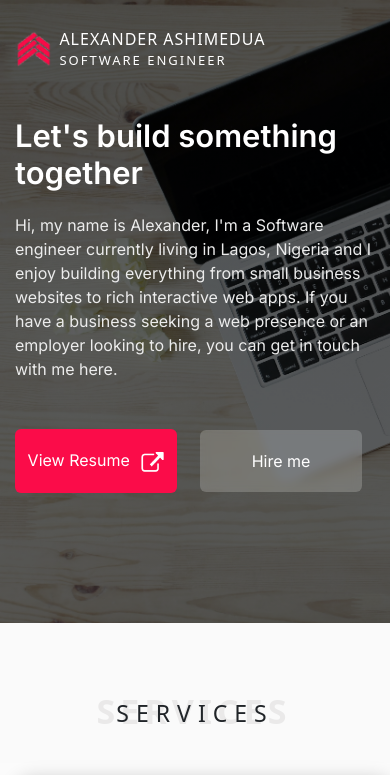
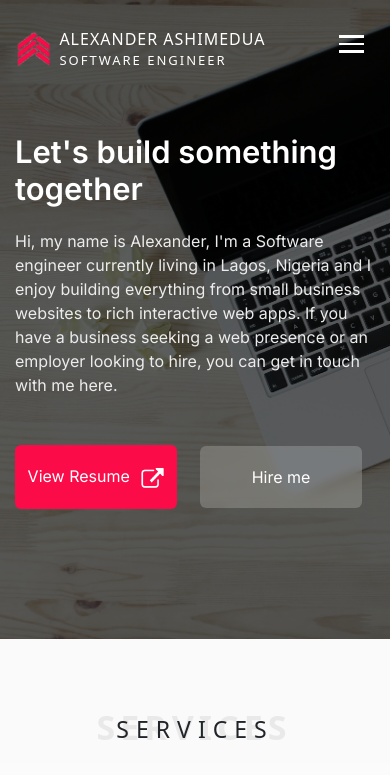
Before and after one commit to AlexanderOba/My-portfolio-web, a Next.js app: page / in a window 390 px wide. Shown: the top 775 px of the page. Built offline with nearby package versions, Linux system fonts and the light colour scheme.

Commit message:
changed image paths

```diff
--- /dev/null
+++ b/components/burger.js
@@ -0,0 +1,51 @@
+import { useState } from "react";
+import Navlist from "./navList.js";
+import styled from "styled-components";
+
+
+const StyledBurger = styled.div`
+   display: none;
+   cursor: pointer;
+
+  div {
+      width: 25px;
+      height: 2.8px;
+      background: #fff;
+      margin: 5px;
+      transform-origin: 1px;
+      transition: all .3s linear;
+
+      &:nth-child(1){
+        transform: ${({ open }) => (open ? "rotate(45deg)" : "rotate(0)")};
+      }
+      &:nth-child(2){
+        transform: ${({ open }) =>
+          open ? "translateX(-500%)" : "translateX(0)"};
+        opacity: ${({ open }) => (open ? 0 : 1)};
+      }
+      &:nth-child(3){
+        transform: ${({ open }) => (open ? "rotate(-45deg)" : "rotate(0)")};
+      }
+    }
+    @media screen and (max-width:760px){
+        display: block;
+        position:fixed;
+        right: 21px;
+        z-index: 21;
+`;
+const Burger = () => {
+    const [open, setOpen] = useState(false);
+    return (
+      <>
+        <Navlist open={open} />
+        <StyledBurger open={open} onClick={() => setOpen(!open)}>
+          <span className="burgerwraper">
+            <div></div>
+            <div></div>
+            <div></div>
+          </span>
+        </StyledBurger>
+      </>
+    );
+  };
+  export default Burger;
--- /dev/null
+++ b/components/navList.js
@@ -0,0 +1,63 @@
+import Link from "next/link"
+import { useRouter } from 'next/router';
+import styles from '../styles/navBar.module.css';
+import styled from "styled-components";
+
+const Ul = styled.ul`
+    list-style: none;
+    display:flex;
+    justify-content: space-around;
+    width: 31%;
+    color: #333;
+    font-size: 17px;
+    align-items:  baseline;
+    padding-top: 16px;
+
+    li a{
+        list-style: none;
+        text-decoration: none;
+    }
+@media screen and (max-width:1024px){
+     width: 50%;
+}
+@media screen and (max-width:760px){
+    position: fixed;
+    left: -1px;
+    height: 108vh;
+    top: 0vh;
+    background:  #440f88;
+    display: flex;
+    flex-direction: column;
+    align-items: center;
+    justify-content: space-evenly;
+    width: 64%;
+    z-index: 16;
+    transform: ${({ open }) => (open ? "translateX(0)" : "translateX(-100%)")};
+    transition: transform 0.5s ease-in-out;
+`;
+
+const Navlist =({open})=>{
+    const router = useRouter();
+    return(
+        <>
+         <Ul open={open} className={styles.Navlinks}>
+            <Link href="/#About" as="/#About">
+              <li className={router.asPath === '/#About' ? `${styles.activenavlink}` : ''}>About</li>
+            </Link>
+            <Link href="/#Services" as="/#Services">
+              <li className={router.asPath === '/#Services' ? `${styles.activenavlink}` : ''}>Services</li>
+            </Link>
+            <Link href="/#Projects" as="/#Projects">
+              <li className={router.asPath === '/#Projects' ? `${styles.activenavlink}` : ''}>Projects</li>
+            </Link>
+            <Link href="/#Testimonials" as="/#Testimonials">
+              <li className={router.asPath === '/#Testimonials' ? `${styles.activenavlink}` : ''}>Testimonials</li>
+            </Link>
+            <Link href="/#Contact" as="/#Contact">
+              <li className={router.asPath === '/#Contact' ? `${styles.activenavlink}` : ''}>Contact</li>
+            </Link>
+          </Ul>
+        </>
+    )
+}
+export default Navlist
--- a/components/navbar.tsx
+++ b/components/navbar.tsx
@@ -1,14 +1,14 @@
 import React, { useState, useEffect } from 'react';
 import Image from 'next/image';
 import styles from '../styles/navBar.module.css';
-import { useRouter } from 'next/router';
 import Link from 'next/link';
 import { useScrollDirection } from "./useScrollDirection";
 import logo from '../public/navlogo.png'
+import Navlist from './navList.js';
+import Burger from './burger';
 
 
 function NavBar() {
-  const router = useRouter();
   const [scrollDirection, setScrollDirection] = useState('none');
   const [scrollPosition, setScrollPosition] = useState(0);
   const [showMenu, setShowMenu] = useState(true);
@@ -47,23 +47,7 @@ function NavBar() {
               <p>SOFTWARE ENGINEER</p>
             </div>
           </div>
-          <ul className={styles.Navlinks}>
-            <Link href="/#About" as="/#About">
-              <li className={router.asPath === '/#About' ? `${styles.activenavlink}` : ''}>About</li>
-            </Link>
-            <Link href="/#Services" as="/#Services">
-              <li className={router.asPath === '/#Services' ? `${styles.activenavlink}` : ''}>Services</li>
-            </Link>
-            <Link href="/#Projects" as="/#Projects">
-              <li className={router.asPath === '/#Projects' ? `${styles.activenavlink}` : ''}>Projects</li>
-            </Link>
-            <Link href="/#Testimonials" as="/#Testimonials">
-              <li className={router.asPath === '/#Testimonials' ? `${styles.activenavlink}` : ''}>Testimonials</li>
-            </Link>
-            <Link href="/#Contact" as="/#Contact">
-              <li className={router.asPath === '/#Contact' ? `${styles.activenavlink}` : ''}>Contact</li>
-            </Link>
-          </ul>
+         <Burger/>
         </nav>
       </header>
     </div>
--- a/package.json
+++ b/package.json
@@ -13,6 +13,7 @@
     "@types/node": "18.15.11",
     "@types/react": "18.0.33",
     "@types/react-dom": "18.0.11",
+    "@types/styled-components": "^5.1.26",
     "aos": "^2.3.4",
     "autoprefixer": "10.4.14",
     "bootstrap": "^5.2.3",
@@ -25,6 +26,7 @@
     "react-dom": "18.2.0",
     "react-router-dom": "^6.10.0",
     "react-router-hash-link": "^2.4.3",
+    "styled-components": "^5.3.10",
     "tailwindcss": "3.3.1",
     "typescript": "5.0.4"
   },
--- a/styles/globals.css
+++ b/styles/globals.css
@@ -390,7 +390,7 @@ nav {
   .section-heading {
     color: #fff;
     font-weight: 600;
-    margin: 44px 0px 22px;
+    margin: 60px 0px 22px;
     font-size: 31px;
   }
   .button-2 {
--- a/styles/navBar.module.css
+++ b/styles/navBar.module.css
@@ -56,9 +56,6 @@
   .Nav_logotext > h6 {
     font-size: 16px;
   }
-  .Navlinks li {
-    display: none;
-  }
   .Nav_logotext > h6 {
     white-space: nowrap;
   }
--- a/tsconfig.json
+++ b/tsconfig.json
@@ -18,6 +18,6 @@
       "@/*": ["./*"]
     }
   },
-  "include": ["next-env.d.ts", "**/*.ts", "**/*.tsx"],
+  "include": ["next-env.d.ts", "**/*.ts", "**/*.tsx", "components/navList.js", "components/burger.js"],
   "exclude": ["node_modules"]
 }
```
Also changed, not shown: 1 other file (tests, documents, lock files or other folders).
